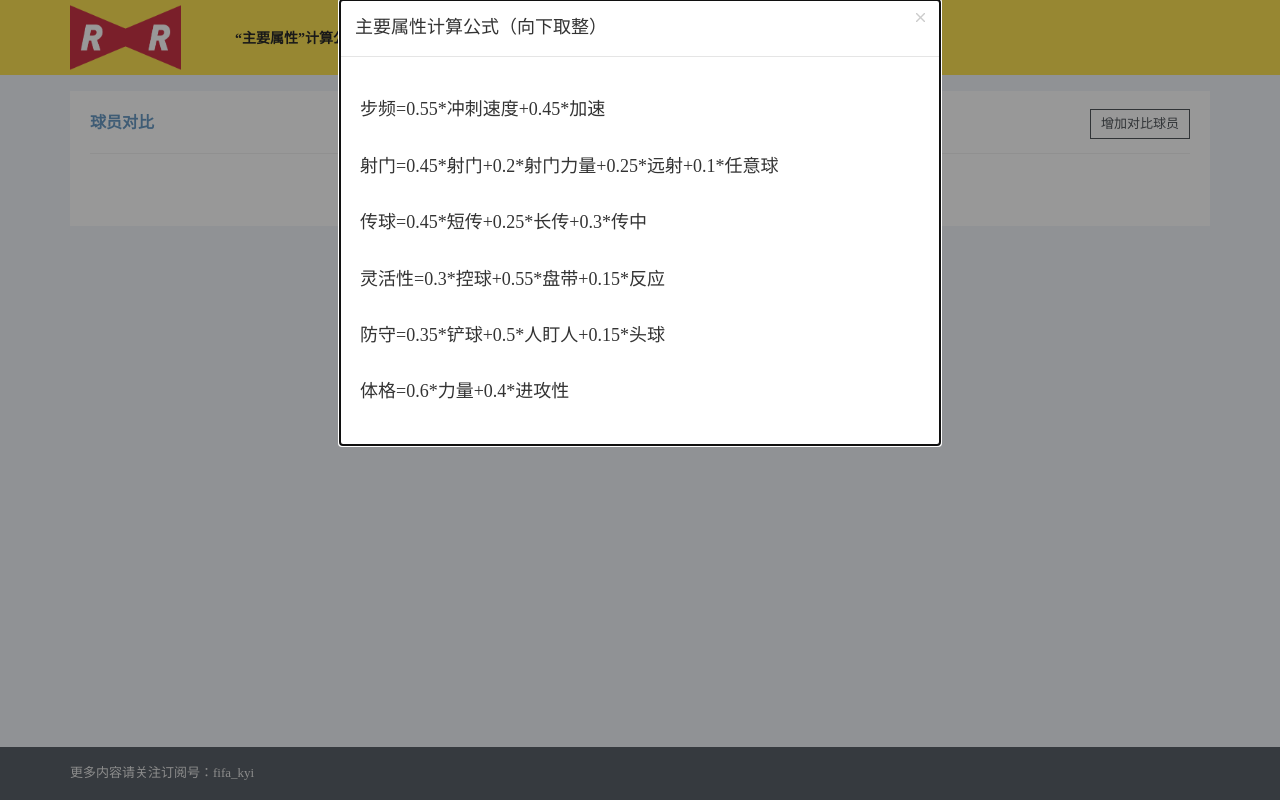
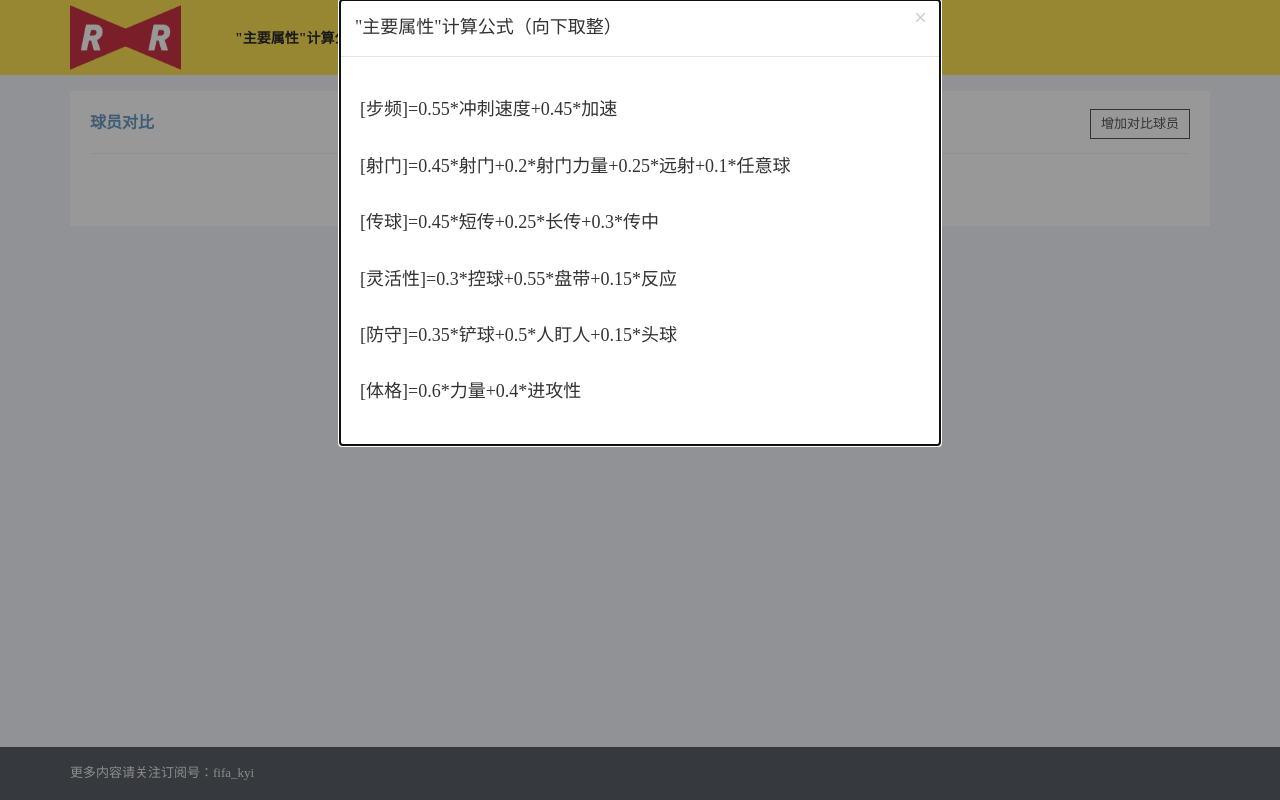
Before and after one commit to melo1024/flaskWeb, a Flask app: page /fifamobile in a window 1280 px wide, after a click that opens the changed part. Run offline with Flask 2, Linux system fonts and the light colour scheme; some libraries are stand-ins or nearby versions.

Commit message:
style update

```diff
--- a/templates/players.html
+++ b/templates/players.html
@@ -39,7 +39,7 @@
 		<ul class="nav navbar-nav pull-right">
 			<li>
 				<a data-target="#formulaInfo" data-toggle="modal">
-					<h5 class="bold">“主要属性”计算公式</h5>
+					<h5 class="bold">"主要属性"计算公式</h5>
 				</a>
 			</li>
 		</ul>
@@ -227,17 +227,17 @@
         <div id="formulaInfo" class="modal-dialog bs-modal-lg bg-white" tabindex="-1" data-replace="true" style="display: none; margin-top: 0px !important;">
 			<div class="modal-header">
 				<button type="button" class="close" data-dismiss="modal" aria-hidden="true"></button>
-				<h4 class="modal-title">主要属性计算公式（向下取整）</h4>
+				<h4 class="modal-title">"主要属性"计算公式（向下取整）</h4>
 			</div>
 			<div class="modal-body">
 				<div class="row">
 					<div class="col-lg-12 col-md-12 col-sm-12 col-xs-12 margin-bottom-20">
-                        <div class="row"><label class="formula-label"><br>步频=0.55*冲刺速度+0.45*加速</label></div>
-                        <div class="row"><label class="formula-label"><br>射门=0.45*射门+0.2*射门力量+0.25*远射+0.1*任意球</label></div>
-                        <div class="row"><label class="formula-label"><br>传球=0.45*短传+0.25*长传+0.3*传中</label></div>
-                        <div class="row"><label class="formula-label"><br>灵活性=0.3*控球+0.55*盘带+0.15*反应</label></div>
-                        <div class="row"><label class="formula-label"><br>防守=0.35*铲球+0.5*人盯人+0.15*头球</label></div>
-                        <div class="row"><label class="formula-label"><br>体格=0.6*力量+0.4*进攻性</label></div>
+                        <div class="row"><label class="formula-label"><br>[步频]=0.55*冲刺速度+0.45*加速</label></div>
+                        <div class="row"><label class="formula-label"><br>[射门]=0.45*射门+0.2*射门力量+0.25*远射+0.1*任意球</label></div>
+                        <div class="row"><label class="formula-label"><br>[传球]=0.45*短传+0.25*长传+0.3*传中</label></div>
+                        <div class="row"><label class="formula-label"><br>[灵活性]=0.3*控球+0.55*盘带+0.15*反应</label></div>
+                        <div class="row"><label class="formula-label"><br>[防守]=0.35*铲球+0.5*人盯人+0.15*头球</label></div>
+                        <div class="row"><label class="formula-label"><br>[体格]=0.6*力量+0.4*进攻性</label></div>
                     </div>
                 </div>
             </div>
```
